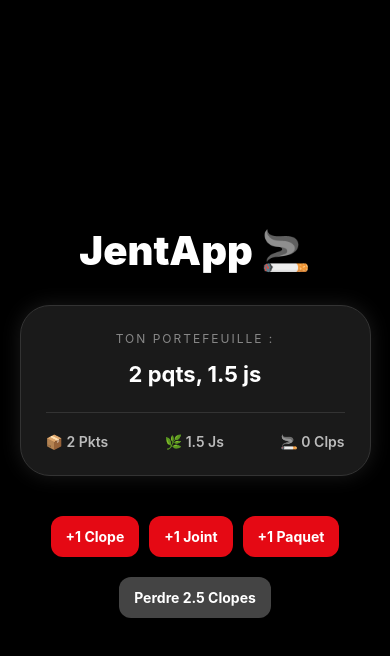
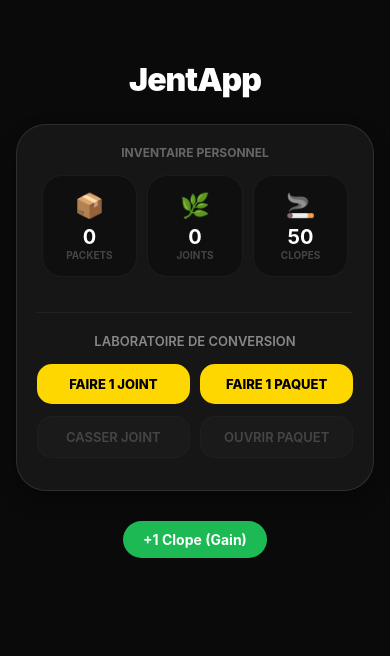
Before and after one commit to N0cly/JentApp, a React Native app: screen / in a window 390 px wide. Shown: the top 656 px of the page. Built offline with nearby package versions, Linux system fonts and the light colour scheme.

Commit message:
Refactor wallet functionality to include inventory management and conversion actions

```diff
--- a/App.js
+++ b/App.js
@@ -6,45 +6,83 @@ import { formatJentaBalance } from './src/features/economy/utils/converter';
 import { StatusBar } from 'expo-status-bar';
 
 export default function App() {
-  const { clopesBalance, breakdown, addClopes, removeClopes } = useUserStore();
-
+  const {
+    inventory,
+    addClopes,
+    convertToJoint,
+    convertToPacket,
+    breakPacket,
+    breakJoint
+  } = useUserStore();
   return (
       <SafeAreaView style={styles.container}>
-        <Text style={styles.header}>JentApp 🚬</Text>
+        <Text style={styles.header}>JentApp</Text>
 
         <View style={styles.walletCard}>
-          <Text style={styles.label}>Ton Portefeuille :</Text>
-          {/* Affichage stylé via ta fonction converter */}
-          <Text style={styles.formattedBalance}>{formatJentaBalance(clopesBalance)}</Text>
+          <Text style={styles.label}>Inventaire Personnel</Text>
 
-          <View style={styles.divider} />
+          <View style={styles.inventoryRow}>
+            <View style={styles.itemBox}>
+              <Text style={styles.emoji}>📦</Text>
+              <Text style={styles.count}>{inventory.packets}</Text>
+              <Text style={styles.unit}>PACKETS</Text>
+            </View>
+            <View style={styles.itemBox}>
+              <Text style={styles.emoji}>🌿</Text>
+              <Text style={styles.count}>{inventory.joints}</Text>
+              <Text style={styles.unit}>JOINTS</Text>
+            </View>
+            <View style={styles.itemBox}>
+              <Text style={styles.emoji}>🚬</Text>
+              <Text style={styles.count}>{inventory.clopes}</Text>
+              <Text style={styles.unit}>CLOPES</Text>
+            </View>
+          </View>
 
-          {/* Affichage détaillé en chiffres */}
-          <View style={styles.detailsRow}>
-            <Text style={styles.detailItem}>📦 {breakdown.packets} Pkts</Text>
-            <Text style={styles.detailItem}>🌿 {breakdown.joints} Js</Text>
-            <Text style={styles.detailItem}>🚬 {breakdown.clopes} Clps</Text>
+          <View style={styles.craftContainer}>
+            <Text style={styles.sectionTitle}>LABORATOIRE DE CONVERSION</Text>
+
+            <View style={styles.buttonRow}>
+              <TouchableOpacity
+                  style={[styles.craftBtn, inventory.clopes < 5 && styles.disabled]}
+                  onPress={convertToJoint}
+                  disabled={inventory.clopes < 5}
+              >
+                <Text style={styles.btnText}>FAIRE 1 JOINT</Text>
+              </TouchableOpacity>
+
+              <TouchableOpacity
+                  style={[styles.craftBtn, inventory.clopes < 20 && styles.disabled]}
+                  onPress={convertToPacket}
+                  disabled={inventory.clopes < 20}
+              >
+                <Text style={styles.btnText}>FAIRE 1 PAQUET</Text>
+              </TouchableOpacity>
+            </View>
+
+            <View style={styles.buttonRow}>
+              <TouchableOpacity
+                  style={[styles.breakBtn, inventory.joints < 1 && styles.disabled]}
+                  onPress={breakJoint}
+              >
+                <Text style={styles.breakText}>CASSER JOINT</Text>
+              </TouchableOpacity>
+              <TouchableOpacity
+                  style={[styles.breakBtn, inventory.packets < 1 && styles.disabled]}
+                  onPress={breakPacket}
+              >
+                <Text style={styles.breakText}>OUVRIR PAQUET</Text>
+              </TouchableOpacity>
+            </View>
           </View>
         </View>
 
-        <View style={styles.actionGrid}>
-          <TouchableOpacity style={styles.btn} onPress={() => addClopes(1)}>
-            <Text style={styles.btnText}>+1 Clope</Text>
-          </TouchableOpacity>
-          <TouchableOpacity style={styles.btn} onPress={() => addClopes(5)}>
-            <Text style={styles.btnText}>+1 Joint</Text>
-          </TouchableOpacity>
-          <TouchableOpacity style={styles.btn} onPress={() => addClopes(20)}>
-            <Text style={styles.btnText}>+1 Paquet</Text>
+        {/* Section simulation de gain (ex: résultat d'un pari) */}
+        <View style={styles.testActions}>
+          <TouchableOpacity style={styles.testBtn} onPress={() => addClopes(1)}>
+            <Text style={{color: '#fff', fontWeight: 'bold'}}>+1 Clope (Gain)</Text>
           </TouchableOpacity>
         </View>
-
-        <TouchableOpacity
-            style={[styles.btn, {marginTop: 20, backgroundColor: '#444'}]}
-            onPress={() => removeClopes(2.5)}
-        >
-          <Text style={styles.btnText}>Perdre 2.5 Clopes</Text>
-        </TouchableOpacity>
 
         <StatusBar style="light" />
       </SafeAreaView>
@@ -52,27 +90,117 @@ export default function App() {
 }
 
 const styles = StyleSheet.create({
-  container: { flex: 1, backgroundColor: '#000', alignItems: 'center', justifyContent: 'center' },
-  header: { fontSize: 40, fontWeight: '900', color: '#fff', marginBottom: 30 },
+  container: {
+    flex: 1,
+    backgroundColor: '#0A0A0A', // Noir pur pour faire ressortir le verre
+    alignItems: 'center',
+    paddingTop: 60,
+  },
+  header: {
+    fontSize: 32,
+    fontWeight: '900',
+    color: '#fff',
+    letterSpacing: -1,
+    marginBottom: 25,
+  },
   walletCard: {
-    backgroundColor: '#1A1A1A',
-    width: '90%',
-    padding: 25,
+    width: '92%',
+    backgroundColor: 'rgba(255, 255, 255, 0.05)', // Effet verre dépoli
     borderRadius: 30,
+    padding: 20,
     borderWidth: 1,
-    borderColor: '#333',
+    borderColor: 'rgba(255, 255, 255, 0.1)',
     alignItems: 'center',
-    // On commence à préparer le style premium
-    shadowColor: '#fff',
-    shadowOpacity: 0.1,
+    shadowColor: '#000',
+    shadowOffset: { width: 0, height: 10 },
+    shadowOpacity: 0.3,
     shadowRadius: 20,
   },
-  label: { color: '#888', textTransform: 'uppercase', letterSpacing: 2, fontSize: 12 },
-  formattedBalance: { color: '#fff', fontSize: 22, fontWeight: 'bold', marginVertical: 15, textAlign: 'center' },
-  divider: { height: 1, width: '100%', backgroundColor: '#333', marginVertical: 10 },
-  detailsRow: { flexDirection: 'row', justifyContent: 'space-between', width: '100%', marginTop: 10 },
-  detailItem: { color: '#bbb', fontSize: 14, fontWeight: '600' },
-  actionGrid: { flexDirection: 'row', gap: 10, marginTop: 40 },
-  btn: { backgroundColor: '#E50914', paddingVertical: 12, paddingHorizontal: 15, borderRadius: 12 },
-  btnText: { color: '#fff', fontWeight: 'bold' }
+  label: {
+    color: '#666',
+    fontSize: 12,
+    fontWeight: '700',
+    textTransform: 'uppercase',
+    marginBottom: 15,
+  },
+  inventoryRow: {
+    flexDirection: 'row',
+    justifyContent: 'space-around',
+    width: '100%',
+    marginBottom: 10,
+  },
+  itemBox: {
+    alignItems: 'center',
+    backgroundColor: 'rgba(0,0,0,0.3)',
+    padding: 15,
+    borderRadius: 20,
+    width: '30%',
+    borderWidth: 1,
+    borderColor: 'rgba(255,255,255,0.05)',
+  },
+  emoji: { fontSize: 24, marginBottom: 5 },
+  count: { color: '#fff', fontSize: 20, fontWeight: 'bold' },
+  unit: { color: '#444', fontSize: 10, fontWeight: 'bold' },
+
+  craftContainer: {
+    width: '100%',
+    marginTop: 25,
+    paddingTop: 20,
+    borderTopWidth: 1,
+    borderTopColor: 'rgba(255,255,255,0.05)',
+  },
+  sectionTitle: {
+    color: '#888',
+    fontSize: 13,
+    fontWeight: '600',
+    textAlign: 'center',
+    marginBottom: 15,
+  },
+  buttonRow: {
+    flexDirection: 'row',
+    justifyContent: 'space-between',
+    marginBottom: 12,
+    gap: 10,
+  },
+  craftBtn: {
+    flex: 1,
+    backgroundColor: '#FFD700', // Or pour les conversions
+    paddingVertical: 12,
+    borderRadius: 15,
+    alignItems: 'center',
+  },
+  breakBtn: {
+    flex: 1,
+    backgroundColor: 'rgba(255, 255, 255, 0.1)',
+    paddingVertical: 12,
+    borderRadius: 15,
+    alignItems: 'center',
+    borderWidth: 1,
+    borderColor: 'rgba(255,255,255,0.1)',
+  },
+  btnText: {
+    color: '#000',
+    fontWeight: '800',
+    fontSize: 13,
+  },
+  breakText: {
+    color: '#fff',
+    fontWeight: '600',
+    fontSize: 13,
+  },
+  disabled: {
+    opacity: 0.2,
+  },
+  // Boutons de test pour simuler les gains de paris
+  testActions: {
+    marginTop: 30,
+    flexDirection: 'row',
+    gap: 10
+  },
+  testBtn: {
+    backgroundColor: '#1DB954', // Vert Spotify pour les gains
+    paddingHorizontal: 20,
+    paddingVertical: 10,
+    borderRadius: 50,
+  }
 });
--- a/src/features/user/store/useUserStore.ts
+++ b/src/features/user/store/useUserStore.ts
@@ -1,35 +1,79 @@
 // src/features/user/store/useUserStore.ts
 import { create } from 'zustand';
-import { breakdownBalance, WalletBreakdown } from '../../economy/utils/converter';
+import { UNITS } from '../../economy/constants/units';
+
+interface Inventory {
+    packets: number;
+    joints: number;
+    clopes: number;
+}
 
 interface UserState {
-    username: string;
-    clopesBalance: number;
-    breakdown: WalletBreakdown; // On stocke la répartition ici
+    inventory: Inventory;
 
-    // Actions
+    // Actions de base
     addClopes: (amount: number) => void;
     removeClopes: (amount: number) => void;
-    setBalance: (amount: number) => void;
+
+    // Actions de conversion manuelle
+    convertToJoint: () => void;  // Consomme 5 clopes -> +1 Joint
+    convertToPacket: () => void; // Consomme 20 clopes -> +1 Paquet
+    breakPacket: () => void;     // Consomme 1 Paquet -> +20 Clopes
+    breakJoint: () => void;      // Consomme 1 Joint -> +5 Clopes
 }
 
 export const useUserStore = create<UserState>((set) => ({
-    username: "Jenta-Master",
-    clopesBalance: 47.5, // Exemple de test
-    breakdown: breakdownBalance(47.5), // Initialisation
+    inventory: { packets: 0, joints: 0, clopes: 50 }, // On commence avec des clopes
 
-    setBalance: (amount) => set({
-        clopesBalance: amount,
-        breakdown: breakdownBalance(amount)
+    addClopes: (amount) => set((state) => ({
+        inventory: { ...state.inventory, clopes: state.inventory.clopes + amount }
+    })),
+
+    removeClopes: (amount) => set((state) => ({
+        inventory: { ...state.inventory, clopes: Math.max(0, state.inventory.clopes - amount) }
+    })),
+
+    convertToJoint: () => set((state) => {
+        if (state.inventory.clopes < UNITS.JOINT) return state; // Pas assez de clopes
+        return {
+            inventory: {
+                ...state.inventory,
+                clopes: state.inventory.clopes - UNITS.JOINT,
+                joints: state.inventory.joints + 1
+            }
+        };
     }),
 
-    addClopes: (amount) => set((state) => {
-        const newTotal = state.clopesBalance + amount;
-        return { clopesBalance: newTotal, breakdown: breakdownBalance(newTotal) };
+    convertToPacket: () => set((state) => {
+        if (state.inventory.clopes < UNITS.PACKET) return state;
+        return {
+            inventory: {
+                ...state.inventory,
+                clopes: state.inventory.clopes - UNITS.PACKET,
+                packets: state.inventory.packets + 1
+            }
+        };
     }),
 
-    removeClopes: (amount) => set((state) => {
-        const newTotal = Math.max(0, state.clopesBalance - amount);
-        return { clopesBalance: newTotal, breakdown: breakdownBalance(newTotal) };
+    breakPacket: () => set((state) => {
+        if (state.inventory.packets < 1) return state;
+        return {
+            inventory: {
+                ...state.inventory,
+                packets: state.inventory.packets - 1,
+                clopes: state.inventory.clopes + UNITS.PACKET
+            }
+        };
+    }),
+
+    breakJoint: () => set((state) => {
+        if (state.inventory.joints < 1) return state;
+        return {
+            inventory: {
+                ...state.inventory,
+                joints: state.inventory.joints - 1,
+                clopes: state.inventory.clopes + UNITS.JOINT
+            }
+        };
     }),
 }));
```
